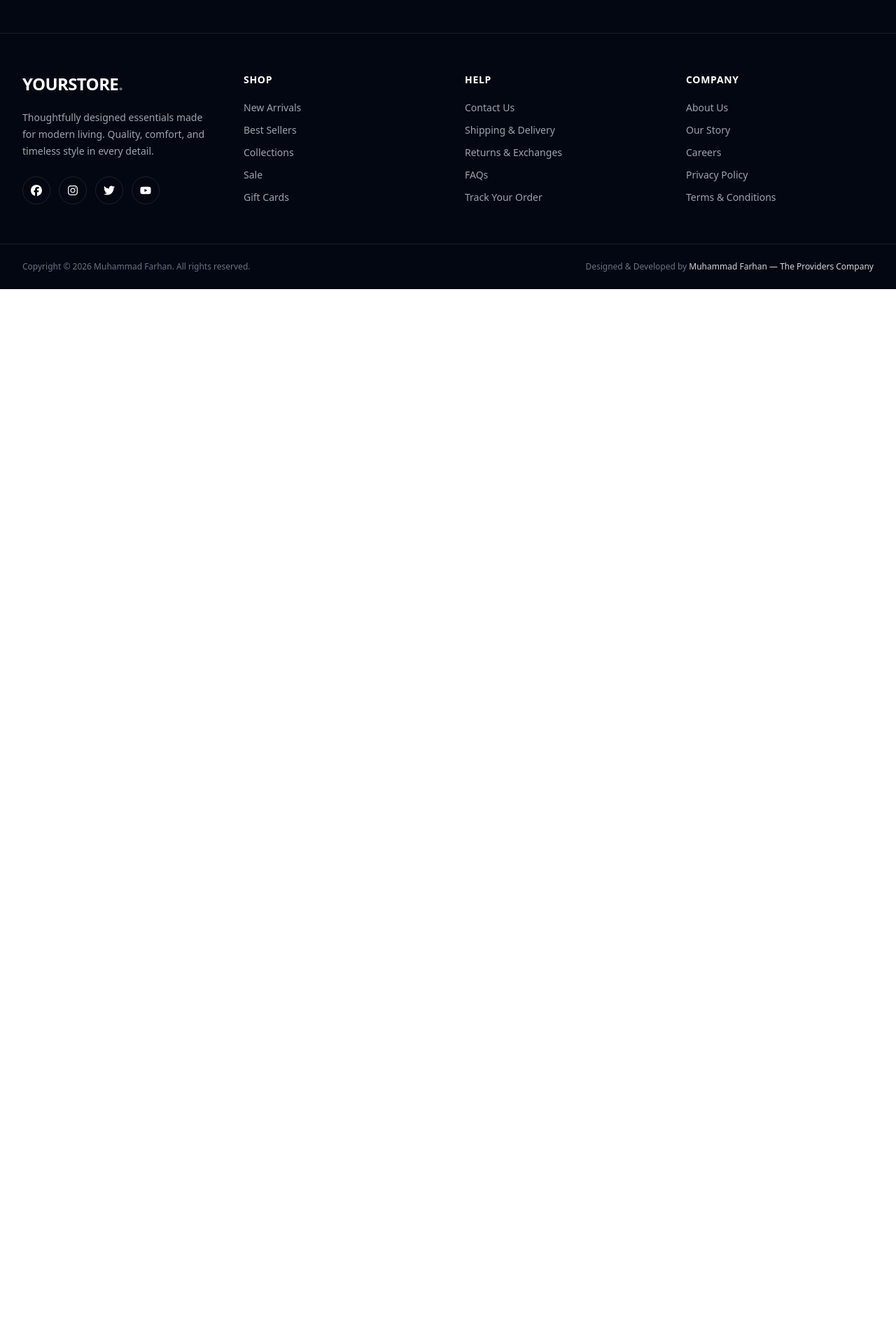
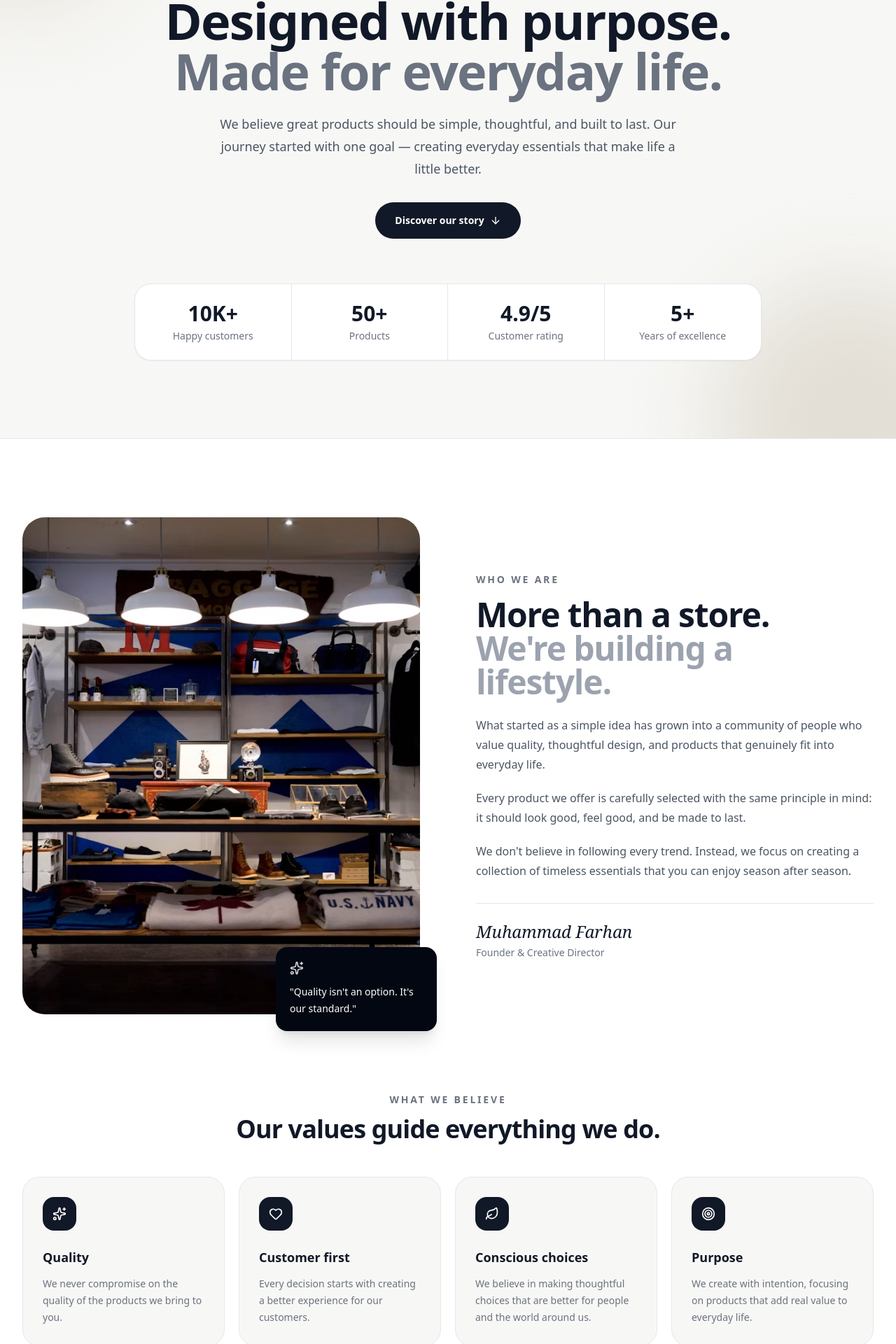
Before and after one commit to muhammadfarhandeveloper/Shopsphere-React-Ecommerce, a React (Vite) app: page /about in a window 1280 px wide. Shown: the part 249-2169 px from the top of the page at 70% size. Before the commit the page ends 800 px from the top, so only its background shows below. Built offline with nearby package versions, Linux system fonts and the light colour scheme.

Commit message:
feat: complete about page with all section

```diff
--- a/src/pages/About.jsx
+++ b/src/pages/About.jsx
@@ -1,10 +1,234 @@
 import Footer from "../components/common/Footer"
-import Navbar from "../components/common/Navbar"
+import Navbar from "../components/common/Navbar";
+import {ArrowDown,  Heart, Leaf, Sparkles, Target } from 'lucide-react';
+import AboutImage from '.././assets/images/Banner.avif';
 
 function About() {
   return (
     <>
         <Navbar/>
+          <section className="relative overflow-hidden bg-[#f7f7f5]">
+      {/* Decorative Background */}
+      <div className="absolute -left-32 -top-32 h-80 w-80 rounded-full bg-[#e7e3da] blur-3xl" />
+      <div className="absolute -bottom-40 -right-32 h-96 w-96 rounded-full bg-[#e3dfd6] blur-3xl" />
+
+      <div className="relative mx-auto max-w-7xl px-6 py-20 lg:px-8 lg:py-28">
+        <div className="mx-auto max-w-4xl text-center">
+          {/* Badge */}
+          <span className="inline-flex items-center rounded-full border border-gray-200 bg-white px-4 py-2 text-sm font-medium text-gray-700 shadow-sm">
+            Our story
+          </span>
+
+          {/* Heading */}
+          <h1 className="mt-7 text-5xl font-bold leading-[1.05] tracking-tight text-gray-900 sm:text-6xl lg:text-7xl">
+            Designed with purpose.
+            <span className="block text-gray-500">
+              Made for everyday life.
+            </span>
+          </h1>
+
+          {/* Description */}
+          <p className="mx-auto mt-6 max-w-2xl text-lg leading-8 text-gray-600">
+            We believe great products should be simple, thoughtful, and built
+            to last. Our journey started with one goal — creating everyday
+            essentials that make life a little better.
+          </p>
+
+          {/* CTA */}
+          <div className="mt-8 flex justify-center">
+            <a
+              href="#our-story"
+              className="inline-flex items-center gap-2 rounded-full bg-gray-900 px-7 py-4 text-sm font-semibold text-white transition hover:bg-gray-700"
+            >
+              Discover our story
+              <ArrowDown className="h-4 w-4" />
+            </a>
+          </div>
+        </div>
+
+        {/* Stats */}
+        <div className="mx-auto mt-16 grid max-w-4xl grid-cols-2 overflow-hidden rounded-3xl border border-gray-200 bg-white shadow-sm md:grid-cols-4">
+          <div className="border-b border-gray-200 p-6 text-center md:border-b-0 md:border-r">
+            <p className="text-3xl font-bold text-gray-900">10K+</p>
+            <p className="mt-1 text-sm text-gray-500">Happy customers</p>
+          </div>
+
+          <div className="border-b border-gray-200 p-6 text-center md:border-b-0 md:border-r">
+            <p className="text-3xl font-bold text-gray-900">50+</p>
+            <p className="mt-1 text-sm text-gray-500">Products</p>
+          </div>
+
+          <div className="border-b border-gray-200 p-6 text-center md:border-b-0 md:border-r">
+            <p className="text-3xl font-bold text-gray-900">4.9/5</p>
+            <p className="mt-1 text-sm text-gray-500">Customer rating</p>
+          </div>
+
+          <div className="p-6 text-center">
+            <p className="text-3xl font-bold text-gray-900">5+</p>
+            <p className="mt-1 text-sm text-gray-500">Years of excellence</p>
+          </div>
+        </div>
+      </div>
+
+      {/* Bottom Border */}
+      <div className="absolute bottom-0 left-0 right-0 h-px bg-gray-200" />
+    </section>
+
+      <section id="our-story" className="bg-white py-20 lg:py-28">
+      <div className="mx-auto max-w-7xl px-6 lg:px-8">
+
+        {/* Story */}
+        <div className="grid items-center gap-12 lg:grid-cols-2 lg:gap-20">
+
+          {/* Image */}
+          <div className="relative">
+            <div className="overflow-hidden rounded-[2rem] bg-gray-100">
+              <img
+                src={AboutImage}
+                alt="Our store"
+                className="aspect-[4/5] w-full object-cover"
+              />
+            </div>
+
+            {/* Floating Card */}
+            <div className="absolute -bottom-6 -right-4 max-w-[230px] rounded-2xl bg-gray-950 p-5 text-white shadow-xl sm:-right-6">
+              <Sparkles className="h-5 w-5 text-gray-300" />
+
+              <p className="mt-3 text-sm font-medium leading-6">
+                "Quality isn't an option. It's our standard."
+              </p>
+            </div>
+          </div>
+
+          {/* Content */}
+          <div>
+            <p className="text-sm font-semibold uppercase tracking-[0.2em] text-gray-500">
+              Who we are
+            </p>
+
+            <h2 className="mt-4 text-4xl font-bold tracking-tight text-gray-900 sm:text-5xl">
+              More than a store.
+              <span className="block text-gray-400">
+                We're building a lifestyle.
+              </span>
+            </h2>
+
+            <div className="mt-6 space-y-5 text-base leading-7 text-gray-600">
+              <p>
+                What started as a simple idea has grown into a community of
+                people who value quality, thoughtful design, and products that
+                genuinely fit into everyday life.
+              </p>
+
+              <p>
+                Every product we offer is carefully selected with the same
+                principle in mind: it should look good, feel good, and be made
+                to last.
+              </p>
+
+              <p>
+                We don't believe in following every trend. Instead, we focus
+                on creating a collection of timeless essentials that you can
+                enjoy season after season.
+              </p>
+            </div>
+
+            {/* Signature */}
+            <div className="mt-8 border-t border-gray-200 pt-6">
+              <p className="font-serif text-2xl italic text-gray-900">
+                Muhammad Farhan
+              </p>
+
+              <p className="mt-1 text-sm text-gray-500">
+                Founder & Creative Director
+              </p>
+            </div>
+          </div>
+        </div>
+
+        {/* Values */}
+        <div className="mt-28">
+          <div className="mx-auto max-w-2xl text-center">
+            <p className="text-sm font-semibold uppercase tracking-[0.2em] text-gray-500">
+              What we believe
+            </p>
+
+            <h2 className="mt-3 text-3xl font-bold tracking-tight text-gray-900 sm:text-4xl">
+              Our values guide everything we do.
+            </h2>
+          </div>
+
+          <div className="mt-12 grid gap-5 sm:grid-cols-2 lg:grid-cols-4">
+
+            {/* Value 1 */}
+            <div className="rounded-3xl border border-gray-200 bg-[#f7f7f5] p-7 transition hover:-translate-y-1 hover:shadow-lg">
+              <div className="flex h-12 w-12 items-center justify-center rounded-2xl bg-gray-900 text-white">
+                <Sparkles className="h-5 w-5" />
+              </div>
+
+              <h3 className="mt-6 text-lg font-semibold text-gray-900">
+                Quality
+              </h3>
+
+              <p className="mt-3 text-sm leading-6 text-gray-500">
+                We never compromise on the quality of the products we bring
+                to you.
+              </p>
+            </div>
+
+            {/* Value 2 */}
+            <div className="rounded-3xl border border-gray-200 bg-[#f7f7f5] p-7 transition hover:-translate-y-1 hover:shadow-lg">
+              <div className="flex h-12 w-12 items-center justify-center rounded-2xl bg-gray-900 text-white">
+                <Heart className="h-5 w-5" />
+              </div>
+
+              <h3 className="mt-6 text-lg font-semibold text-gray-900">
+                Customer first
+              </h3>
+
+              <p className="mt-3 text-sm leading-6 text-gray-500">
+                Every decision starts with creating a better experience for
+                our customers.
+              </p>
+            </div>
+
+            {/* Value 3 */}
+            <div className="rounded-3xl border border-gray-200 bg-[#f7f7f5] p-7 transition hover:-translate-y-1 hover:shadow-lg">
+              <div className="flex h-12 w-12 items-center justify-center rounded-2xl bg-gray-900 text-white">
+                <Leaf className="h-5 w-5" />
+              </div>
+
+              <h3 className="mt-6 text-lg font-semibold text-gray-900">
+                Conscious choices
+              </h3>
+
+              <p className="mt-3 text-sm leading-6 text-gray-500">
+                We believe in making thoughtful choices that are better for
+                people and the world around us.
+              </p>
+            </div>
+
+            {/* Value 4 */}
+            <div className="rounded-3xl border border-gray-200 bg-[#f7f7f5] p-7 transition hover:-translate-y-1 hover:shadow-lg">
+              <div className="flex h-12 w-12 items-center justify-center rounded-2xl bg-gray-900 text-white">
+                <Target className="h-5 w-5" />
+              </div>
+
+              <h3 className="mt-6 text-lg font-semibold text-gray-900">
+                Purpose
+              </h3>
+
+              <p className="mt-3 text-sm leading-6 text-gray-500">
+                We create with intention, focusing on products that add real
+                value to everyday life.
+              </p>
+            </div>
+
+          </div>
+        </div>
+      </div>
+    </section>
+
         <Footer/>
     </>
   )
```
